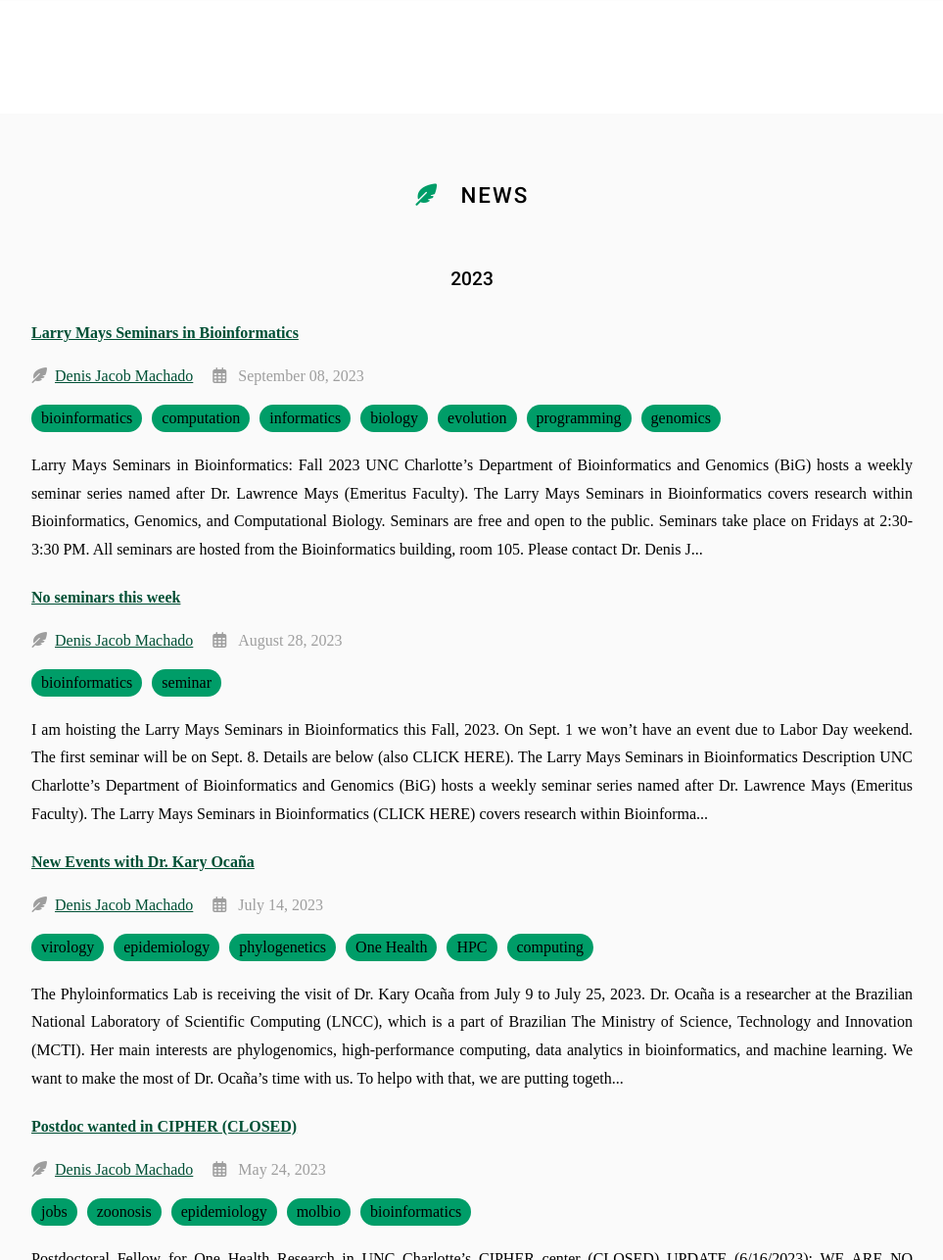
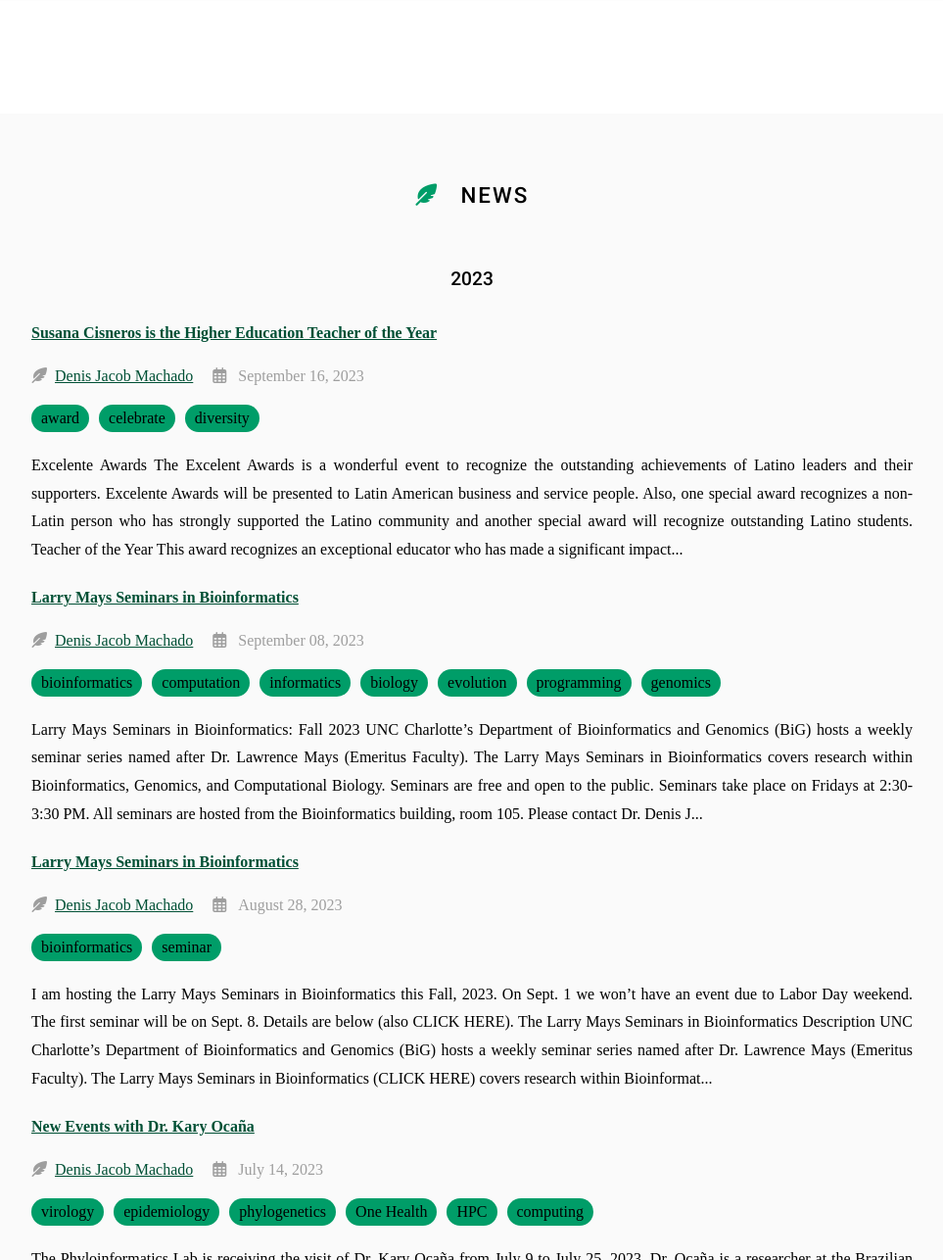
Before and after one commit to machadodj/machadodj.github.io, a Jekyll site: the page built from news/index.md, in a window 1280 px wide and 1400 px high, cut to the strip 114-1400 px from the top of the window. Shown: the whole strip at 98% size, without its empty margins (158-1121 px from the left). Built offline with Jekyll 4.4.1, drawn with Linux system fonts in a browser that asks for light colours; nearby versions of some CDN libraries; some web fonts are replaced.

Commit message:
Award and seminars

```diff
--- a/_posts/2023-08-28-Seminars.md
+++ b/_posts/2023-08-28-Seminars.md
@@ -1,5 +1,5 @@
 ---
-title: No seminars this week
+title: Larry Mays Seminars in Bioinformatics
 tags:
   - bioinformatics
   - seminar
@@ -7,7 +7,7 @@ author: Denis Jacob Machado
 member: Denis_Jacob_Machado
 ---
 
-I am hoisting the Larry Mays Seminars in Bioinformatics this Fall, 2023. On Sept. 1 we won't have an event due to Labor Day weekend. The first seminar will be on Sept. 8. Details are below (also [CLICK HERE](https://cci.charlotte.edu/departments/bioinformatics/seminars/)).
+I am hosting the Larry Mays Seminars in Bioinformatics this Fall, 2023. On Sept. 1 we won't have an event due to Labor Day weekend. The first seminar will be on Sept. 8. Details are below (also [CLICK HERE](https://cci.charlotte.edu/departments/bioinformatics/seminars/)).
 
 # The Larry Mays Seminars in Bioinformatics
 
@@ -23,10 +23,10 @@ Schedule for the Fall semester of 2023:
 
 - 08/25: No seminars (we will host the Student Orientation and Five Minute Madness instead)
 - 09/01: No seminars (Labor Day weekend)
-- 09/08: Seminar 01—Dr. Cathy Moore (Biosafety Officer at UNC Charlotte’s Division of Research)
-- 09/15: Seminar 02—Dr. Ward Wheeler (American Museum of Natural History)
+- 09/08: Seminar 01—UNC Charlotte’s HPC student group will introduce a new training module for our research clusters
+- 09/15: Seminar 02—Dr. Ward Wheeler (American Museum of Natural History) will talk about multi-armed bandits, Thompson sampling, and machine learning in phylogenetic graph search, among other topics (CLICK HERE FOR ZOOM)
 - 09/22: Seminar 03—Dr. Lucas Czeck (Carnegie Institution for Science)
-- 09/29: Seminar 04—TBD
+- 09/29: Seminar 04—Dr. Cathy Moore (Biosafety Officer at UNC Charlotte’s Division of Research)
 - 10/06: Seminar 05—Dr. Viviana Monje-Galvan (University at Buffalo)
 - 10/13: Seminar 06—Dr. Grace Wyngaard (James Madison University)
 - 10/20: Seminar 07—Dr. Brian Cleary (Boston University)
--- /dev/null
+++ b/_posts/2023-09-16-Excelente.md
@@ -0,0 +1,35 @@
+---
+title: Susana Cisneros is the Higher Education Teacher of the Year
+image: images/20230916ExcelenciaAwardsWithSusanaCisneros.jpg
+tags:
+  - award
+  - celebrate
+  - diversity
+author: Denis Jacob Machado
+member: Denis_Jacob_Machado
+---
+
+# Excelente Awards
+
+The [Excelent Awards](https://excelenteawards.com/) is a wonderful event to recognize the outstanding achievements of Latino leaders and their supporters.
+
+Excelente Awards will be presented to Latin American business and service people. Also, one special award recognizes a non-Latin person who has strongly supported the Latino community and another special award will recognize outstanding Latino students.
+
+# Teacher of the Year
+
+This award recognizes an exceptional educator who has made a significant impact on the lives of their students. The recipient has shown exceptional dedication, innovation, and a genuine passion for teaching, inspiring their students to reach their full potential.
+
+# Susana Cisneros
+
+[Susana Cisneros](https://languages.charlotte.edu/people/susana-cisneros/) (she/ella) is a Senior Lecturer of Spanish and Affiliate Faculty of Latin American Studies. She teaches elementary, intermediate and advanced Spanish courses, she is currently serving as an advisor for the Spanish Club C.E.P.A. and also leads the Tertulia/Virtulia Spanish Conversation hour. Susana was inducted into the Honors Society of Phi Kappa Phi in March 2021. This is the nation’s oldest, largest, and most selective honors society.
+
+She enjoys creating academic experiences outside of the classroom that students often say are life changing. Susana develops educational partnerships within the local community, including inviting high-caliber guest speakers to the classroom, hosting career panels for bilingual personnel, and organizing tours in workplaces such the Charlotte Mecklenburg County Courthouse, the Camino Community Center, and the Charlotte Bilingual Preschool, among other places.
+
+Susana developed a spring break program in Argentina, a professional internship in the Latino community, and a year-long seminar in collaboration with the Charlotte Teachers Institute. She redesigned three courses to be more interactive and to promote leadership.
+
+Susana is passionate about maintaining connection to the community as seen by her completion of the programs in the Charlotte-Mecklenburg Police Department (CMPD) Citizen Academy, Mecklenburg Court College, and the FBI Citizen Academy. Susana, who was a criminal law attorney in Argentina in a past career, also became involved in Citizen On Patrol, a CMPD program, for which she received the Presidential Silver Award, and participated in the Mecklenburg County Sheriff’s Office Citizens’ Academy. She was named the 2015 Volunteer of the Year by the Latin American Chamber of Commerce and won the 2015 President’s Volunteer Service Award. She went on to participate in the Leading Education, Aligning, Developing -Upward Potential (L.E.A.Ding- Up) Program sponsored by the Latin American Chamber of Commerce.
+
+Starting in 2015, Susana became a finalist for the Outstanding Teaching by Part-time Faculty Award by the College of Liberal Arts & Sciences. In 2017, she was then nominated for the ACTFL Global Engagement Initiative and by 2018 she was the Feature Language for Specific Purposes Educator at the IV International Symposium on Language for Specific Purposes (ISLSP)/CIBER Business Language. In 2020, she was a finalist for the UNC Charlotte Award for Teaching Excellence which is considered one of the most prestigious traditions on campus.
+
+{% include link.html link="https://excelenteawards.com/" text="Excelente Awards" icon="fas fa-arrow-right" flip=true %}
+{:.center}
```
Also changed, not shown: images/20230916ExcelenciaAwardsWithSusanaCisneros.jpg (added).
